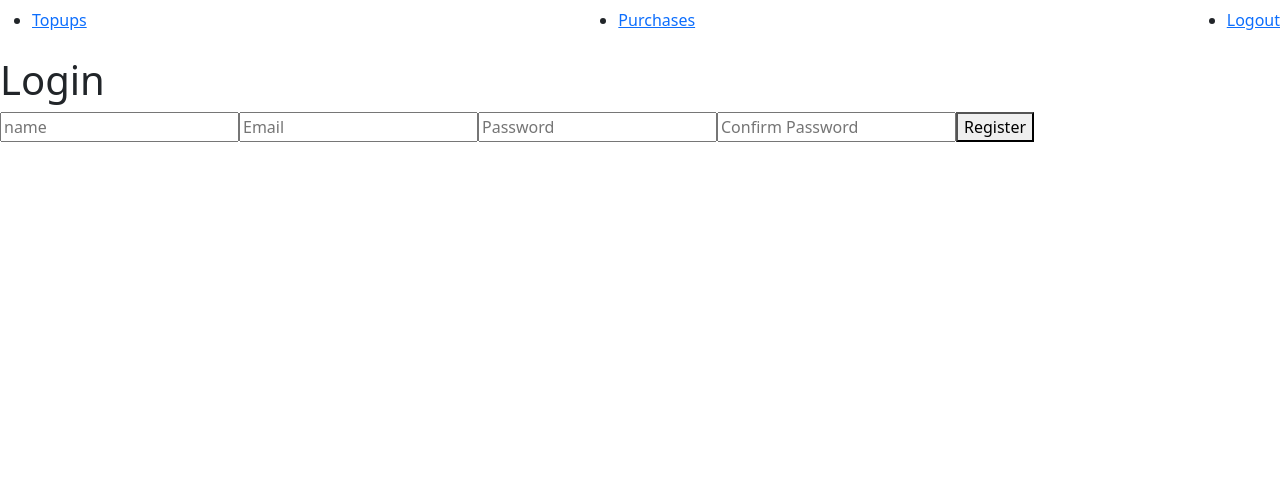
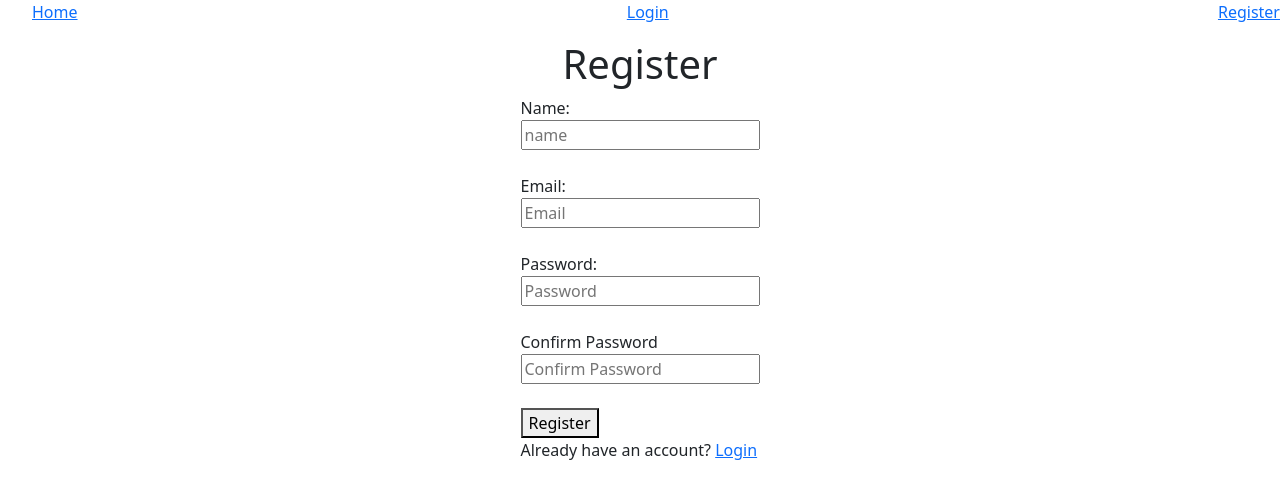
Before and after one commit to jules21/e-commerce-client, a React (Create React App) app: page /register in a window 1280 px wide. Shown: the top 498 px of the page. Built offline with nearby package versions, Linux system fonts and the light colour scheme.

Commit message:
adjust design

```diff
--- a/src/App.css
+++ b/src/App.css
@@ -27,12 +27,6 @@
 .App-link {
   color: #61dafb;
 }
-.navbar ul {
-  list-style: none;
-}
-.navbar ul a {
-  text-decoration: none;
-}
 @keyframes App-logo-spin {
   from {
     transform: rotate(0deg);
--- a/src/components/Layout.jsx
+++ b/src/components/Layout.jsx
@@ -2,10 +2,20 @@ import React from 'react'
 import Navbar from './Navbar'
 
 function Layout({children}) {
+
+  const layoutSyles = {
+    display: 'flex',
+    flexDirection: 'column',
+    alignItems: 'center',
+    justifyContent: 'center',
+  }
   return (
       <>
-      <Navbar />
-      {children}
+
+        <Navbar />
+        <div style={layoutSyles}>
+        {children}
+        </div>
       </>
   )
 }
--- a/src/components/Navbar.jsx
+++ b/src/components/Navbar.jsx
@@ -4,23 +4,56 @@ import { Link } from 'react-router-dom'
 
 function Navbar() {
   const logout = () => {
-    localStorage.removeItem("token");
-    window.location.href = "/login";
+    localStorage.removeItem('token')
+    window.location.href = '/login'
+  }
+
+  const NavStyles = {
+      listStyle:'none',
+      display:'flex',
+      justifyContent:'space-between',
   }
 
   return (
     <>
-    <ul className='navbar'>
-      <li>
-        <Link to="/topups" >Topups</Link>
-      </li>
-      <li>
-        <Link to="/purchases" >Purchases</Link></li>
-        <li>
-        <Link to="#" onClick={() => logout()}>Logout</Link></li>
-    </ul>
+      {(() => {
+        if (localStorage.getItem('token')) {
+          return (
+            <ul style={NavStyles}>
+              <li>
+                <Link to="/">Home</Link>
+              </li>
+              <li>
+                <Link to="/topups">Topups</Link>
+              </li>
+              <li>
+                <Link to="/purchases">Purchases</Link>
+              </li>
+              <li>
+                <Link to="#" onClick={() => logout()}>
+                  Logout
+                </Link>
+              </li>
+            </ul>
+          )
+        } else {
+          return (
+            <ul style={NavStyles}>
+              <li>
+                <Link to="/">Home</Link>
+              </li>
+              <li>
+                <Link to="/Login">Login</Link>
+              </li>
+              <li>
+                <Link to="/Register">Register</Link>
+              </li>
+            </ul>
+          )
+        }
+      })()}
     </>
   )
 }
 
-export default Navbar;
+export default Navbar
--- a/src/components/auth/Login.jsx
+++ b/src/components/auth/Login.jsx
@@ -2,6 +2,7 @@ import React from 'react'
 import axios from 'axios'
 import Layout from '../Layout'
 import {server} from '../../config/constants'
+import { Link } from 'react-router-dom'
 
 function Login() {
   const [email, setEmail] = React.useState('')
@@ -21,12 +22,14 @@ function Login() {
         }
       }).catch((e) => {
         console.log(" err > ", e?.response?.data);
+        window.alert(e?.response?.data?.error);
       })
   }
   return (
     <Layout>
       <h1>Login</h1>
       <form onSubmit={handleSubmit}>
+        <label htmlFor="email">Email:</label> <br />
         <input
           type="email"
           name="email"
@@ -35,6 +38,8 @@ function Login() {
           onChange={(e) => setEmail(e.target.value)}
           required
         />
+        <br /><br />
+        <label htmlFor="password">Password</label> <br />
         <input
           type="password"
           name="password"
@@ -43,7 +48,11 @@ function Login() {
           onChange={(e) => setPassword(e.target.value)}
           required
         />
+        <br /> <br />
         <button type="submit">Login</button>
+        <p>
+          Don't have an account? <Link to="/register">Register</Link>
+        </p>
       </form>
     </Layout>
   )
--- a/src/components/auth/Register.jsx
+++ b/src/components/auth/Register.jsx
@@ -2,6 +2,7 @@ import React, { useState } from 'react'
 import axios from 'axios'
 import Layout from '../Layout'
 import {server} from '../../config/constants'
+import { Link } from 'react-router-dom'
 
 function Register() {
   const [name, setName] = useState('')
@@ -20,17 +21,19 @@ function Register() {
       .then((response) => {
         if(response?.data?.token) {
           localStorage.setItem('token', response.data.token)
-          localStorage.setItem('accountId', response.data.accountId)
+          localStorage.setItem('accountId', response.data.user.accountId)
           window.location.href = '/';
         }
       }).catch((e) => {
         console.log(" err > ", e?.response?.data);
+        window.alert(e?.response?.data?.message);
       })
   }
   return (
     <Layout>
-      <h1>Login</h1>
+      <h1>Register</h1>
       <form onSubmit={handleSubmit}>
+        <label htmlFor="">Name: </label><br />
         <input
           type="text"
           name="name"
@@ -39,6 +42,8 @@ function Register() {
           onChange={(e) => setName(e.target.value)}
           required
         />
+        <br /><br />
+        <label htmlFor="">Email: </label><br />
         <input
           type="email"
           name="email"
@@ -47,6 +52,8 @@ function Register() {
           onChange={(e) => setEmail(e.target.value)}
           required
         />
+        <br /><br />
+        <label htmlFor="">Password: </label><br />
         <input
           type="password"
           name="password"
@@ -55,6 +62,8 @@ function Register() {
           onChange={(e) => setPassword(e.target.value)}
           required
         />
+        <br /><br />
+        <label htmlFor="passwordConfirmation">Confirm Password</label> <br />
           <input
           type="password"
           name="password_confirmation"
@@ -63,7 +72,11 @@ function Register() {
           onChange={(e) => setPasswordConfirmation(e.target.value)}
           required
         />
+        <br /><br />
         <button type="submit">Register</button>
+        <p>
+          Already have an account? <Link to="/login">Login</Link>
+        </p>
       </form>
     </Layout>
   )
--- a/src/components/products/ProductItem.jsx
+++ b/src/components/products/ProductItem.jsx
@@ -11,6 +11,11 @@ function ProductItem({ product }) {
   const toggleShow = () => setShow(!show);
 
   const buyItem = () => {
+    const token = localStorage.getItem('token');
+    //redirect to login if no token
+    if (!token) {
+      window.location.href = '/login';
+    }
     axios
       .get(`${server}/api/products/${product?.id}/buy`, {
         headers: { Authorization: `Bearer ${localStorage?.getItem('token')}` },
@@ -37,7 +42,9 @@ function ProductItem({ product }) {
           <Card.Title>{product.name}</Card.Title>
           <Card.Text>{product.description}</Card.Text>
           <Card.Link onClick={() => buyItem()}>Buy Now</Card.Link>
-          <Card.Link href="#">${product.price} </Card.Link>
+          <Card.Link href="#">
+            <span style={{textDecoration:'line-through', paddingRight:'1.3rem'}}>${product.price}</span>
+             ${(1 - (product.discount/100)) * product.price} </Card.Link>
         </Card.Body>
       </Card>
     </>
--- a/src/components/purchase/Purchases.jsx
+++ b/src/components/purchase/Purchases.jsx
@@ -44,7 +44,7 @@ export default function Purchases() {
                       <td>{purchases?.product_id}</td>
                       <td>{purchases?.amount}</td>
                       <td>{purchases?.status}</td>
-                      <td>{purchases?.created_at}</td>
+                      <td>{new Date(purchases?.created_at).toLocaleString()}</td>
                     </tr>
                   ))}
                 </>
--- a/src/components/topup/TopupList.jsx
+++ b/src/components/topup/TopupList.jsx
@@ -46,6 +46,7 @@ export default function TopupList() {
         ])
       }).catch((e) => {
         console.log(" err post > ", e?.response?.data);
+        window.alert(e?.response?.data?.message);
       })
   }
 
@@ -60,6 +61,7 @@ export default function TopupList() {
               placeholder="Enter amount"
               value={amount}
               onChange={(e) => setAmount(e?.target?.value)}
+              required="true"
             />
             <Button variant="primary" type="submit" onClick={handleSubmit}>
               Topup
@@ -84,7 +86,7 @@ export default function TopupList() {
                           <td>{i + 1}</td>
                           <td>{topup?.account_id}</td>
                           <td>{topup?.amount}</td>
-                          <td>{topup?.created_at}</td>
+                          <td>{new Date(topup?.created_at).toLocaleString()}</td>
                         </tr>
                       )
 
```
